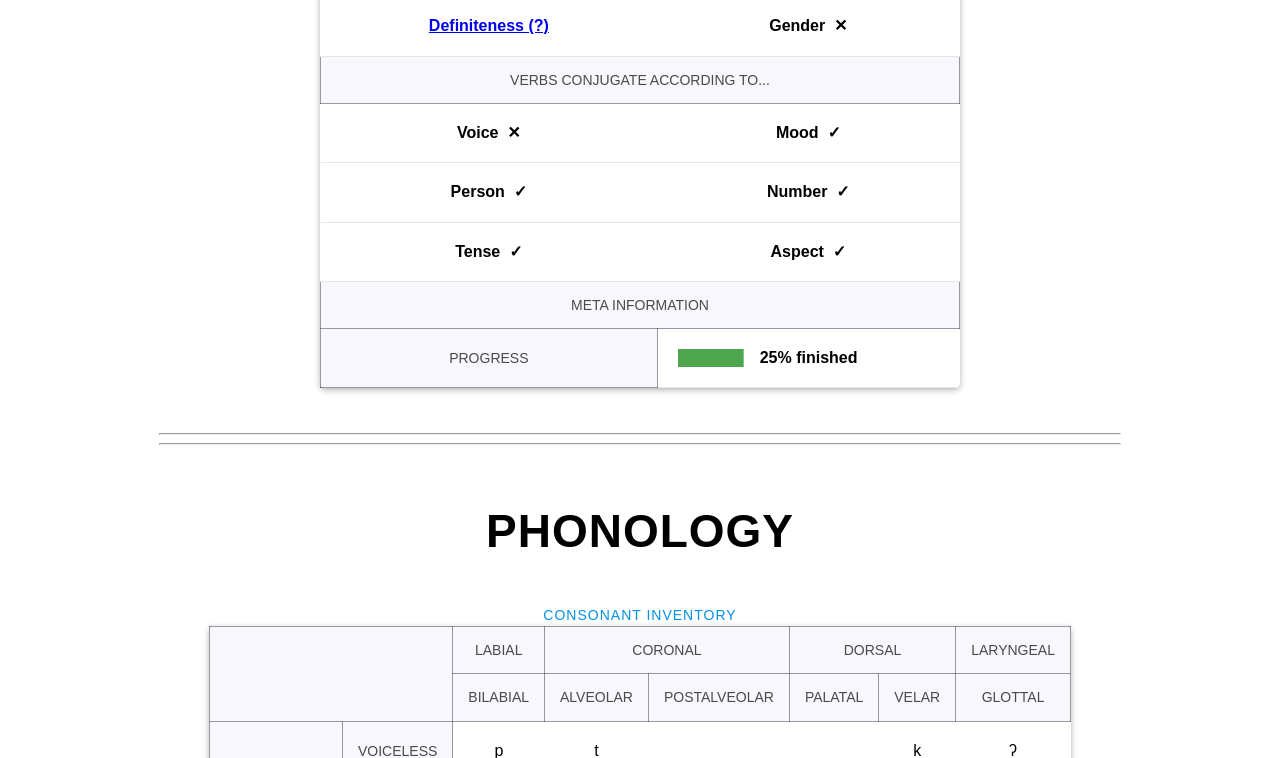
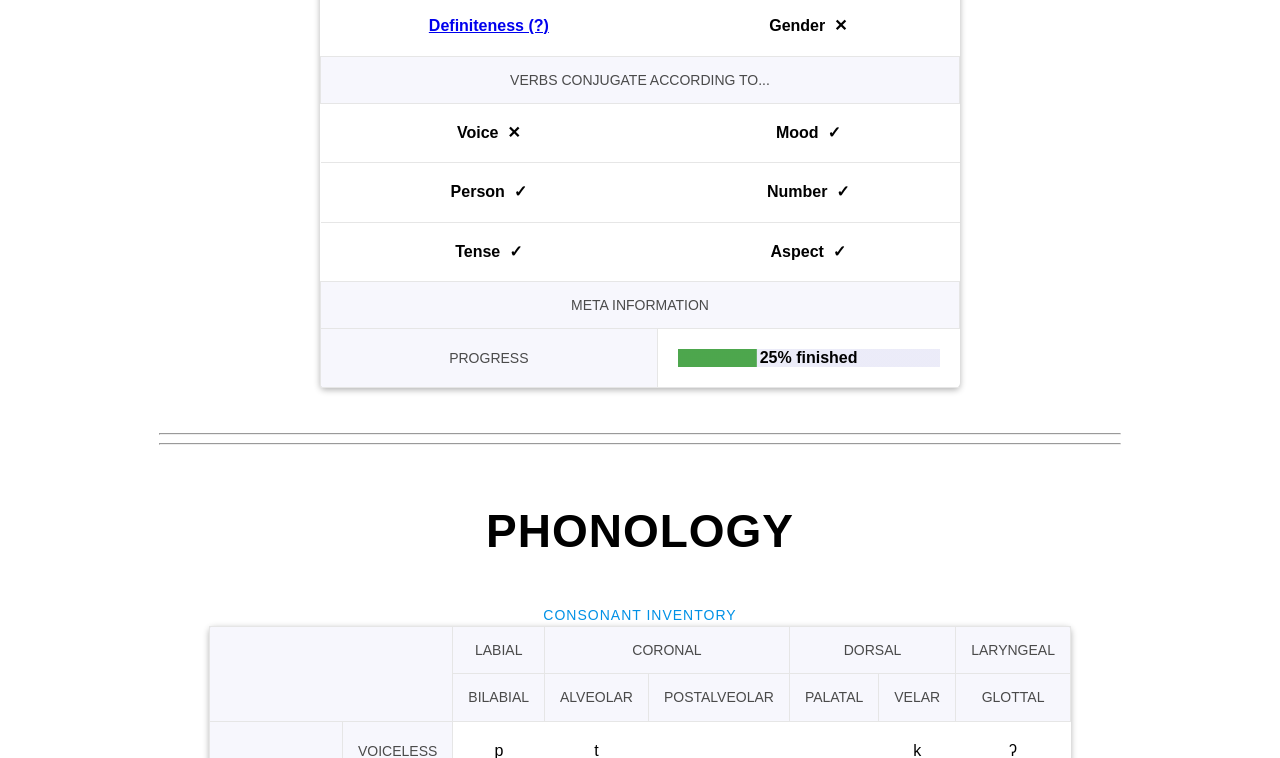
Before and after one commit to natephil/gowhakitsewe, a plain HTML site: page index.html in a window 1280 px wide. In both pictures the pointer is over the element "25% finished". Shown: the part 1622-2380 px from the top of the page. Drawn offline with nearby package versions, Linux system fonts and the light colour scheme; a script that the page names is missing.

Commit message:
Update style.css

```diff
--- a/style.css
+++ b/style.css
@@ -33,20 +33,19 @@ table {
     border-radius: 5px;
     width: 50%;
     margin: 0 auto;
-}
-table, th {
     text-align: center;
 }
+/*table, th {
+    text-align: center;
+}*/
 table, td {
   border-bottom: 1px solid #E6E6E6;
   border-top: 1px solid #E6E6E6;
   border-collapse: collapse;
-  text-align: center:
 }
 th {
     border: 1px solid #E6E6E6;
     /*border: none;*/
-    border-color: hsla(240, 15%, 25%, .5);
     border-collapse: collapse;
     font-size: 14px;
     font-weight: lighter;
@@ -184,8 +183,10 @@ footer {
   font-weight: bold;
 }
 .progress:hover {
-    background-position: -25% 0;
-    background-image: linear-gradient(to right, rgba(255, 255, 255, 0) 50%, hsla(120, 100%, 25%, .7) 50%);
+    background-position: -30% 0;
+    /*background-image: linear-gradient(to right, rgba(255, 255, 255, 0) 50%, hsla(120, 100%, 25%, .7) 50%);*/
+    /*background-image: linear-gradient(to right, hsla(120, 5%, 80%, .25) 50%, hsla(120, 100%, 25%, .7) 50%);*/
+    background-image: linear-gradient(to right, hsla(240, 50%, 80%, .25) 50%, hsla(120, 100%, 25%, .7) 50%);
 }
 
 /*filter table styling*/
@@ -207,18 +208,15 @@ footer {
   margin-left: auto;
   font-family: FontAwesome;
 }
-
 #myTable {
   border-collapse: collapse;
   width: 90%;
   border: none;
 }
-
 #myTable th, #myTable td {
   text-align: center;
   border: none;
 }
-
 /*#myTable tr:hover:not(.header) {
   background-color: hsla(240, 50%, 80%, .1);
 }*/
```
